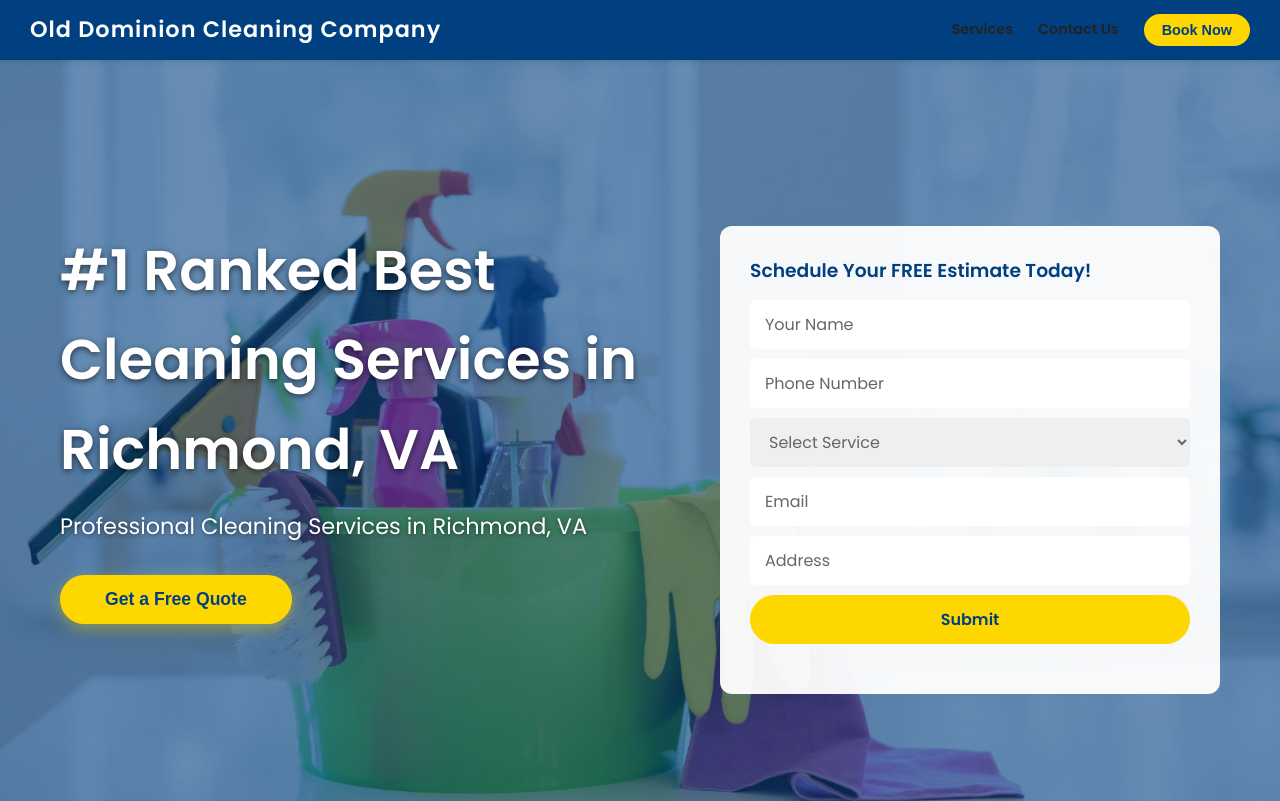
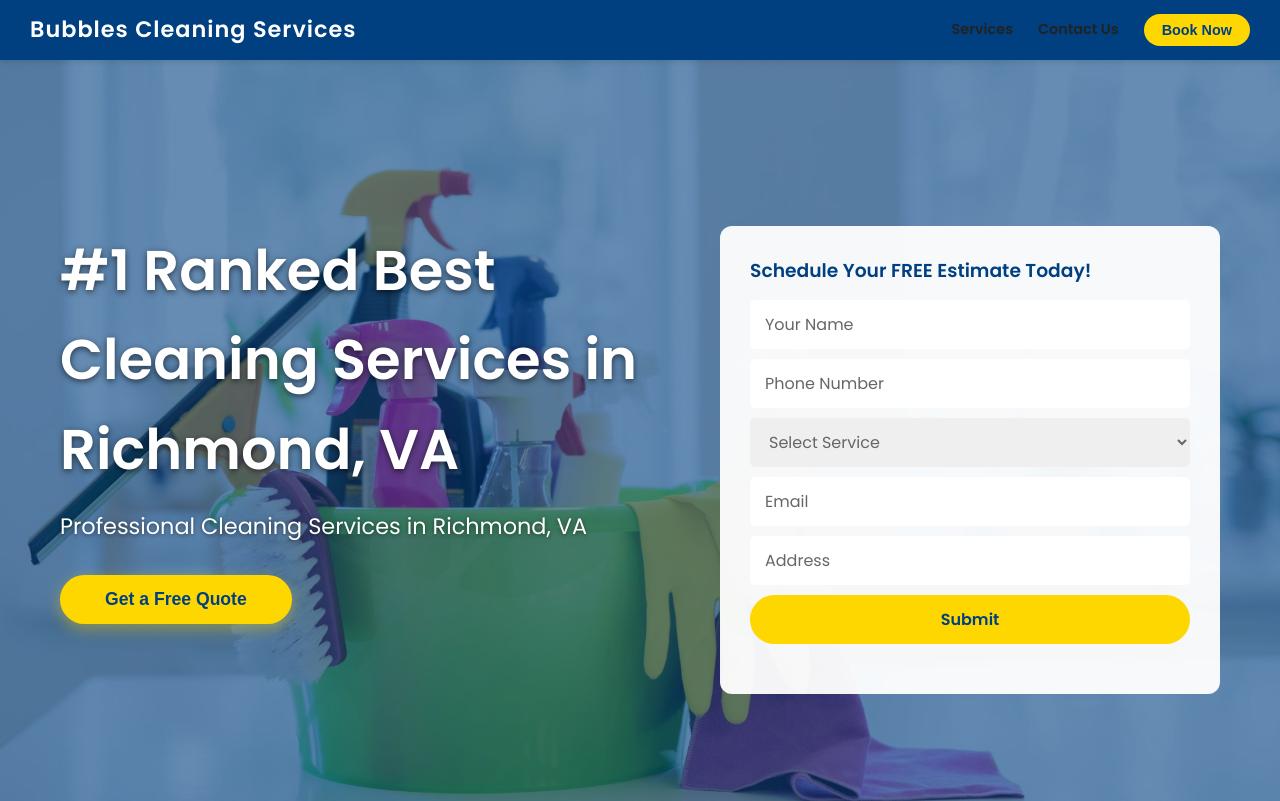
Before and after one commit to gmenchu/OldDominionCleaningCompany, a plain HTML site: page index.html in a window 1280 px wide. Shown: the top 801 px of the page. Drawn offline with Linux system fonts and the light colour scheme.

Commit message:
index.html

```diff
--- a/index.html
+++ b/index.html
@@ -19,7 +19,7 @@
 
   <!-- HEADER -->
   <header>
-    <div class="logo">Old Dominion Cleaning Company</div>
+    <div class="logo">Bubbles Cleaning Services</div>
     <nav>
       <ul>
         <li><a href="#services">Services</a></li>
```
